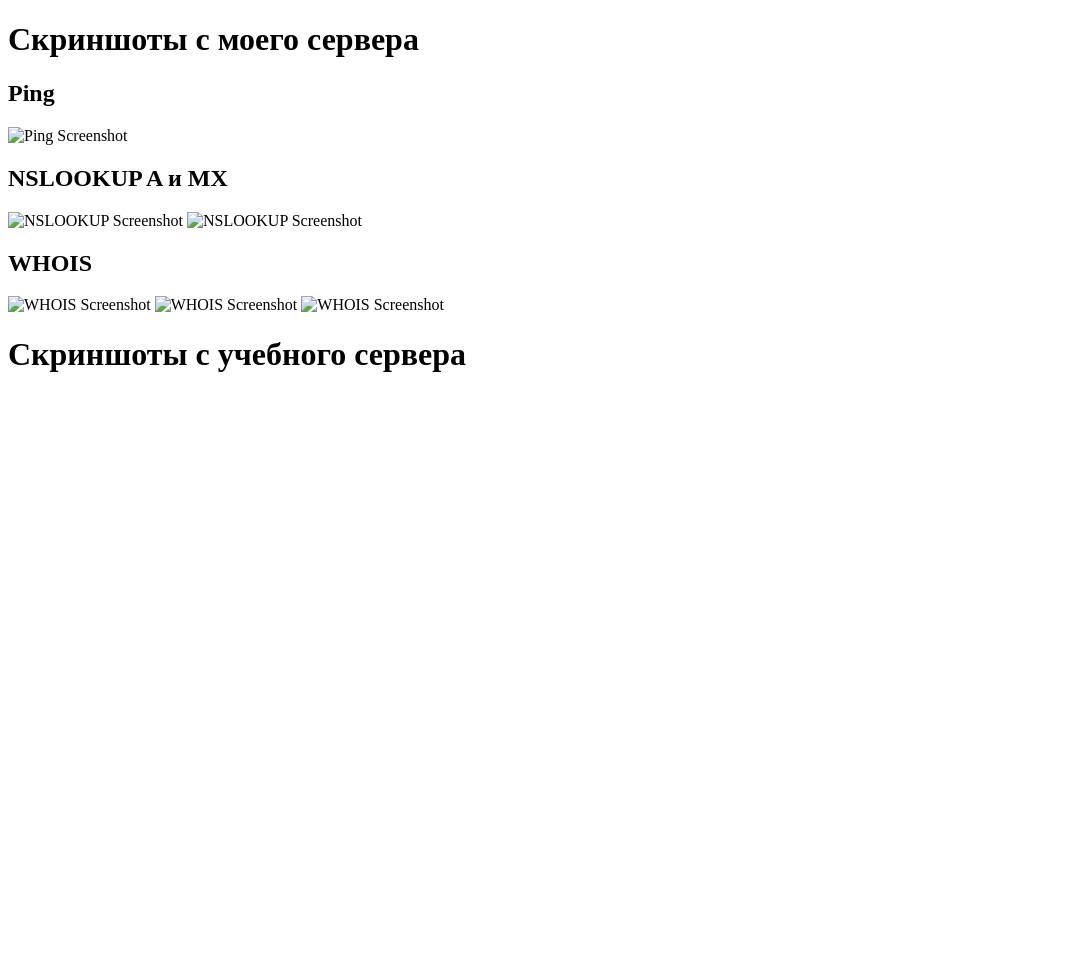
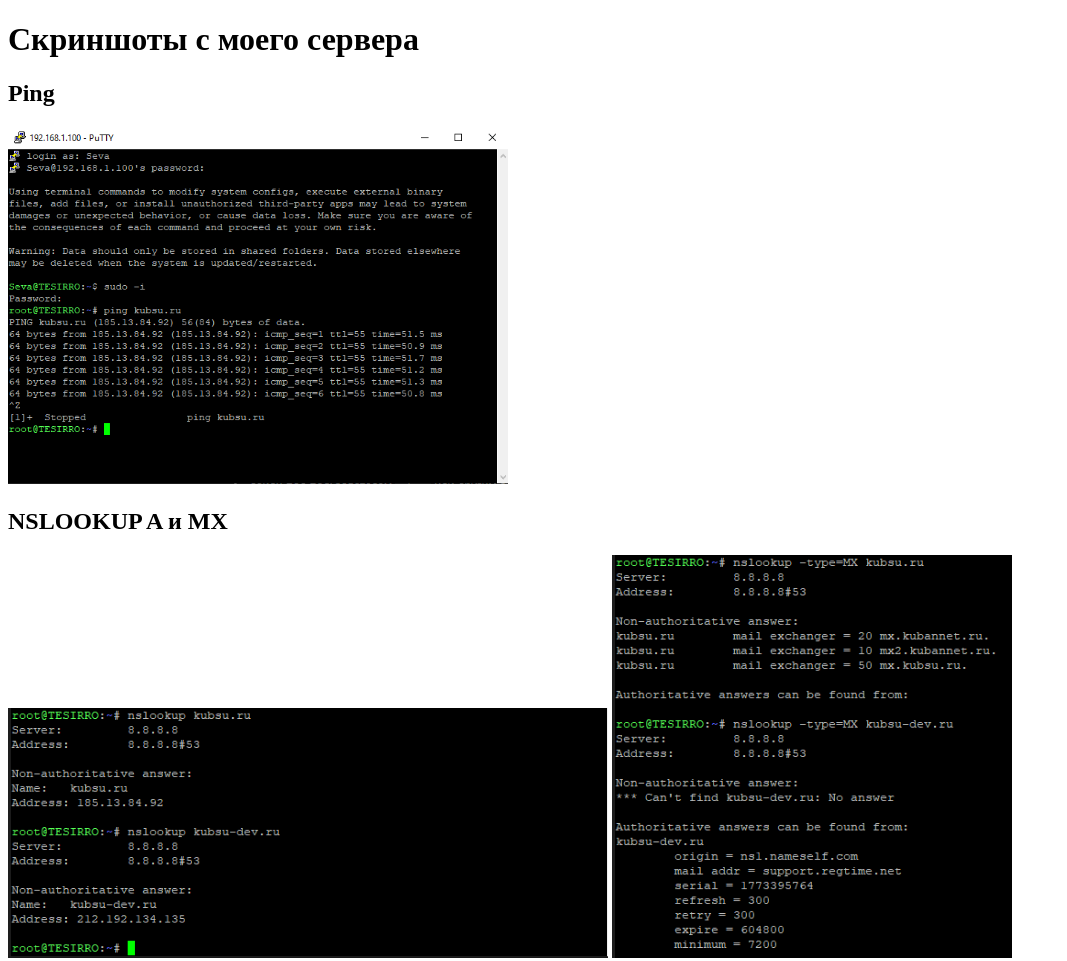
Before and after one commit to Nifiq/WebServer, a plain HTML site: page index.html in a window 1280 px wide. Shown: the top 961 px of the page, without its empty margins (0-1067 px from the left). Before the commit the page ends 800 px from the top, so only its background shows below. Drawn offline with Linux system fonts and the light colour scheme.

Commit message:
Update index.html

```diff
--- a/index.html
+++ b/index.html
@@ -8,16 +8,16 @@
     <h1>Скриншоты с моего сервера </h1>
 
     <h2>Ping</h2>
-    <img src="ping.png" alt="Ping Screenshot" width="500">
+    <img src="ScreenshotFromMyServer/ping.png" alt="Ping Screenshot" width="500">
 
     <h2>NSLOOKUP A и MX</h2>
-    <img src="nslookupA.png" alt="NSLOOKUP Screenshot" width="600">
-    <img src="nslookupMX.png" alt="NSLOOKUP Screenshot" width="400">
+    <img src="ScreenshotFromMyServer/nslookupA.png" alt="NSLOOKUP Screenshot" width="600">
+    <img src="ScreenshotFromMyServer/nslookupMX.png" alt="NSLOOKUP Screenshot" width="400">
 
     <h2>WHOIS</h2>
-    <img src="whois0.png" alt="WHOIS Screenshot" width="600">
-    <img src="whois1.png" alt="WHOIS Screenshot" width="300">
-    <img src="whois2.png" alt="WHOIS Screenshot" width="300">
+    <img src="ScreenshotFromMyServer/whois0.png" alt="WHOIS Screenshot" width="600">
+    <img src="ScreenshotFromMyServer/whois1.png" alt="WHOIS Screenshot" width="300">
+    <img src="ScreenshotFromMyServer/whois2.png" alt="WHOIS Screenshot" width="300">
 
     <h1>Скриншоты с учебного сервера </h1>
 
```
